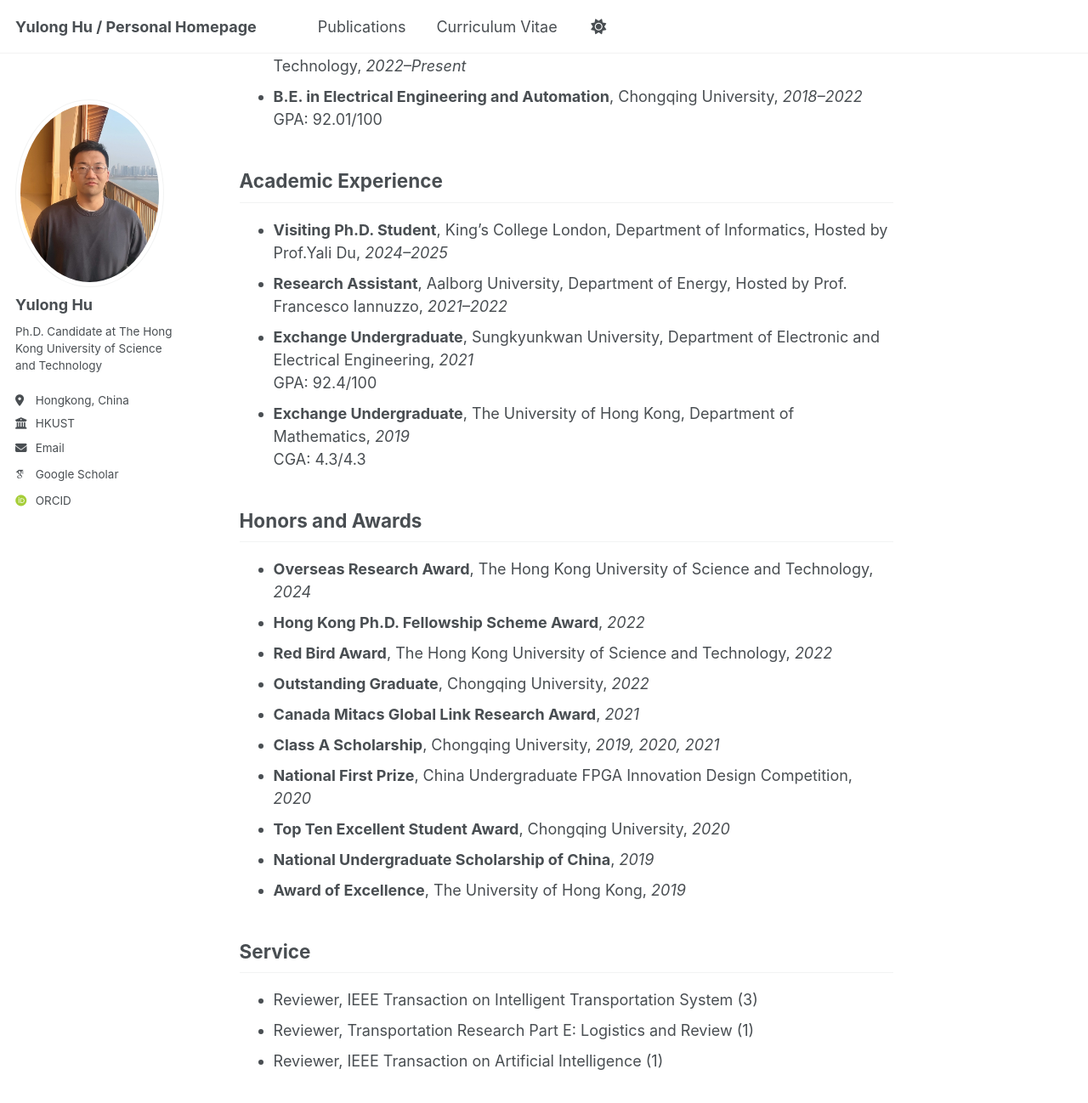
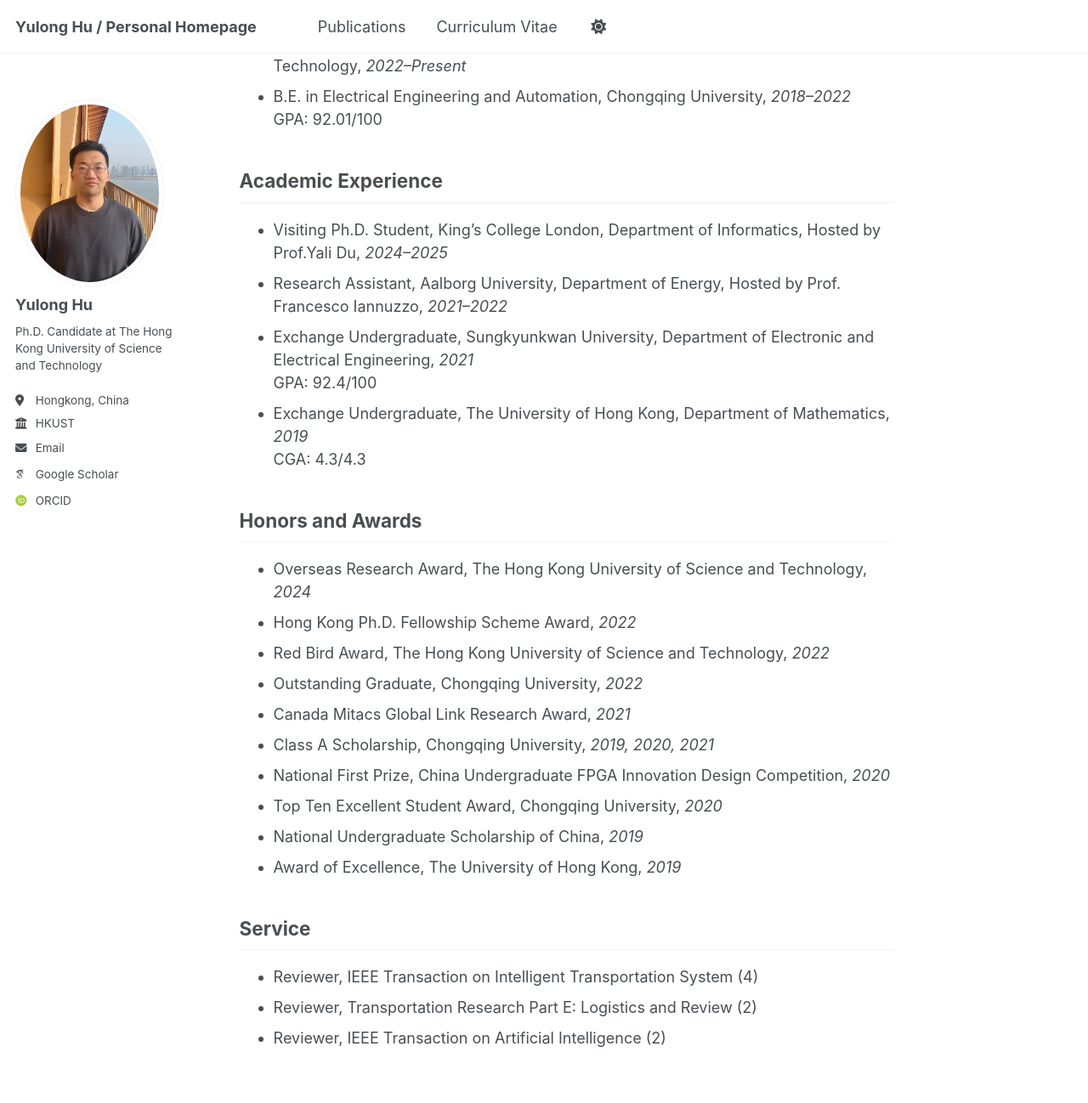
Before and after one commit to yulonghu2000/yulonghu2000.github.io, a Jekyll site: the page built from _pages/cv.md, in a window 1280 px wide and 1400 px high, scrolled down 206 px. Shown: the top 1298 px of the window at 85% size. Built offline with Jekyll 4.4.1, drawn with Linux system fonts in a browser that asks for light colours; some web fonts are replaced.

Commit message:
Update cv.md

```diff
--- a/_pages/cv.md
+++ b/_pages/cv.md
@@ -5,31 +5,31 @@ author_profile: true
 ---
 
 ## Education
-- **Ph.D. Candidate in Civil Engineering**, The Hongkong University of Science and Technology, *2022–Present*
-- **B.E. in Electrical Engineering and Automation**, Chongqing University, *2018–2022*
+- Ph.D. Candidate in Civil Engineering, The Hongkong University of Science and Technology, *2022–Present*
+- B.E. in Electrical Engineering and Automation, Chongqing University, *2018–2022*
   GPA: 92.01/100
 
 ## Academic Experience
-- **Visiting Ph.D. Student**, King’s College London, Department of Informatics, Hosted by Prof.Yali Du, *2024–2025*
-- **Research Assistant**, Aalborg University, Department of Energy, Hosted by Prof. Francesco Iannuzzo, *2021–2022*
-- **Exchange Undergraduate**, Sungkyunkwan University, Department of Electronic and Electrical Engineering, *2021*
+- Visiting Ph.D. Student, King’s College London, Department of Informatics, Hosted by Prof.Yali Du, *2024–2025*
+- Research Assistant, Aalborg University, Department of Energy, Hosted by Prof. Francesco Iannuzzo, *2021–2022*
+- Exchange Undergraduate, Sungkyunkwan University, Department of Electronic and Electrical Engineering, *2021*
   GPA: 92.4/100
-- **Exchange Undergraduate**, The University of Hong Kong, Department of Mathematics, *2019*
+- Exchange Undergraduate, The University of Hong Kong, Department of Mathematics, *2019*
   CGA: 4.3/4.3
 
 ## Honors and Awards
-- **Overseas Research Award**, The Hong Kong University of Science and Technology, *2024*
-- **Hong Kong Ph.D. Fellowship Scheme Award**, *2022*
-- **Red Bird Award**, The Hong Kong University of Science and Technology, *2022*
-- **Outstanding Graduate**, Chongqing University, *2022*
-- **Canada Mitacs Global Link Research Award**, *2021*
-- **Class A Scholarship**, Chongqing University, *2019, 2020, 2021*
-- **National First Prize**, China Undergraduate FPGA Innovation Design Competition, *2020*
-- **Top Ten Excellent Student Award**, Chongqing University, *2020*
-- **National Undergraduate Scholarship of China**, *2019*
-- **Award of Excellence**, The University of Hong Kong, *2019*
+- Overseas Research Award, The Hong Kong University of Science and Technology, *2024*
+- Hong Kong Ph.D. Fellowship Scheme Award, *2022*
+- Red Bird Award, The Hong Kong University of Science and Technology, *2022*
+- Outstanding Graduate, Chongqing University, *2022*
+- Canada Mitacs Global Link Research Award, *2021*
+- Class A Scholarship, Chongqing University, *2019, 2020, 2021*
+- National First Prize, China Undergraduate FPGA Innovation Design Competition, *2020*
+- Top Ten Excellent Student Award, Chongqing University, *2020*
+- National Undergraduate Scholarship of China, *2019*
+- Award of Excellence, The University of Hong Kong, *2019*
 
 ## Service
-- Reviewer, IEEE Transaction on Intelligent Transportation System (3)
-- Reviewer, Transportation Research Part E: Logistics and Review (1)
-- Reviewer, IEEE Transaction on Artificial Intelligence (1)
+- Reviewer, IEEE Transaction on Intelligent Transportation System (4)
+- Reviewer, Transportation Research Part E: Logistics and Review (2)
+- Reviewer, IEEE Transaction on Artificial Intelligence (2)
```
